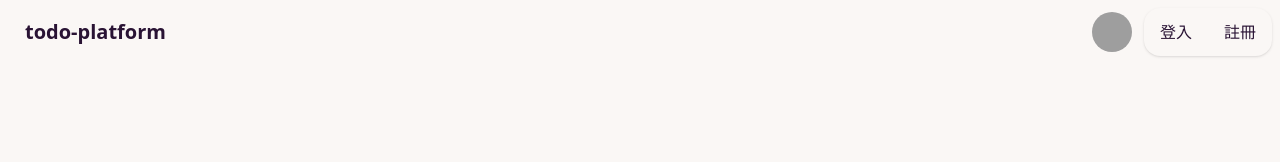
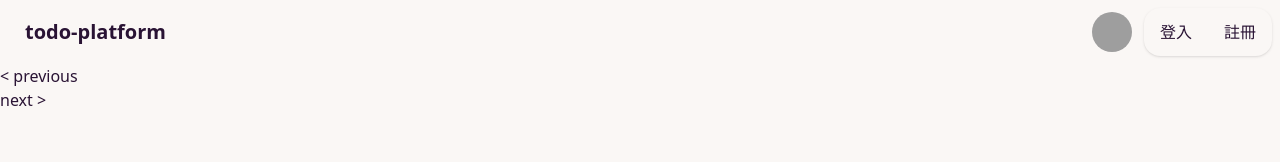
Before and after one commit to kabuto412rock/todo-platform, a React (Create React App) app in the folder frontend/: page /pageitems in a window 1280 px wide. Before the commit this address had no page. Shown: the top 162 px of the page. Built offline with nearby package versions, Linux system fonts and the light colour scheme; grey boxes are pictures that could not be loaded.

Commit message:
fix: 修正顯示列表後，會被重新轉址到列表，無法開啟建立筆記的頁面

```diff
--- a/frontend/package.json
+++ b/frontend/package.json
@@ -14,6 +14,7 @@
     "react-dom": "^17.0.2",
     "react-icons": "^4.3.1",
     "react-modal": "^3.14.4",
+    "react-paginate": "^8.1.2",
     "react-redux": "^7.2.6",
     "react-router-dom": "^6.2.2",
     "react-scripts": "5.0.0",
--- a/frontend/src/App.js
+++ b/frontend/src/App.js
@@ -3,6 +3,8 @@ import { ToastContainer } from "react-toastify";
 import "react-toastify/dist/ReactToastify.css";
 import Header from "./components/Header";
 import PrivateRoute from "./components/PrivateRoute";
+
+import PaginatedItems from "./pages/PaginatedItems";
 
 import NewNote from "./pages/NewNote";
 import Notes from "./pages/Notes";
@@ -27,6 +29,7 @@ function App() {
               <Route path="notes" element={<PrivateRoute />}>
                 <Route path="/notes" element={<Notes />} />
               </Route>
+              <Route path="/pageitems" element={<PaginatedItems />} />
             </Routes>
           </div>
         </div>
--- /dev/null
+++ b/frontend/src/components/BackButton.js
@@ -0,0 +1,11 @@
+import { FaArrowCircleLeft } from "react-icons/fa";
+import { Link } from "react-router-dom";
+
+const BackButton = ({ url }) => {
+  return (
+    <Link to={url} className="btn btn-accent   ">
+      <FaArrowCircleLeft /> 返回
+    </Link>
+  );
+};
+export default BackButton;
--- a/frontend/src/components/Header.jsx
+++ b/frontend/src/components/Header.jsx
@@ -47,7 +47,6 @@ function Header() {
                   <button
                     className="btn btn-success"
                     onClick={() => {
-                      // dispatch();
                       navigate("/new-note");
                     }}
                   >
--- /dev/null
+++ b/frontend/src/components/NoteSearchBar.jsx
@@ -0,0 +1,31 @@
+import { useEffect, useState } from "react";
+
+function NoteSearchBar({ orginal, onSearch }) {
+  const [query, setQuery] = useState("");
+
+  useEffect(() => {
+    setQuery(orginal);
+  }, [orginal]);
+  return (
+    <div className="w-full form-control">
+      <div className="input-group">
+        <input
+          type="search"
+          className="input input-bordered"
+          placeholder="標題..."
+          value={query}
+          onChange={(e) => setQuery(e.target.value)}
+        />
+        <button
+          className="btn btn-info"
+          onClick={(e) => {
+            onSearch(query);
+          }}
+        >
+          搜尋
+        </button>
+      </div>
+    </div>
+  );
+}
+export default NoteSearchBar;
--- a/frontend/src/features/note/noteSlice.js
+++ b/frontend/src/features/note/noteSlice.js
@@ -124,7 +124,6 @@ export const noteSlice = createSlice({
       })
       .addCase(getNotes.fulfilled, (state, action) => {
         state.isLoading = false;
-        state.isSuccess = true;
         state.notesData = action.payload;
       })
       .addCase(getNotes.rejected, (state, action) => {
--- a/frontend/src/pages/NewNote.jsx
+++ b/frontend/src/pages/NewNote.jsx
@@ -26,14 +26,12 @@ const NewNote = () => {
       toast.error(message);
     }
 
+    dispatch(reset());
+
     if (isSuccess) {
-      dispatch(reset());
       navigate("/notes");
       return;
     }
-
-    dispatch(reset());
-
     return () => {
       dispatch(reset());
     };
--- a/frontend/src/pages/Notes.jsx
+++ b/frontend/src/pages/Notes.jsx
@@ -1,5 +1,7 @@
 import { useEffect, useRef, useState } from "react";
 import { useSelector, useDispatch } from "react-redux";
+import ReactPaginate from "react-paginate";
+
 import { getNotes, reset } from "../features/note/noteSlice";
 import Spinner from "../components/Spinner";
 import BackButton from "../components/BackButton";
@@ -43,6 +45,7 @@ function Notes() {
       </tr>
     </>
   );
+  const handlePageClick = () => {};
 
   return (
     <Container>
@@ -55,7 +58,7 @@ function Notes() {
         <Spinner />
       ) : (
         <div className="overflow-x-auto">
-          <table className="table-fixed table w-full">
+          <table className="table-compact table w-full">
             <thead>
               <tr>
                 <th className="w-5"></th>
@@ -76,6 +79,7 @@ function Notes() {
           </table>
         </div>
       )}
+      <div className="w-full"></div>
     </Container>
   );
 }
--- /dev/null
+++ b/frontend/src/pages/PaginatedItems.jsx
@@ -0,0 +1,61 @@
+import { useEffect, useState } from "react";
+import ReactPaginate from "react-paginate";
+
+// Example items, to simulate fetching from another resources.
+const items = [1, 2, 3, 4, 5, 6, 7, 8, 9, 10, 11, 12, 13, 14];
+
+function Items({ currentItems }) {
+  return (
+    <>
+      {currentItems &&
+        currentItems.map((item) => (
+          <div>
+            <h3>Item #{item}</h3>
+          </div>
+        ))}
+    </>
+  );
+}
+
+function PaginatedItems({ itemsPerPage }) {
+  // We start with an empty list of items.
+  const [currentItems, setCurrentItems] = useState(null);
+  const [pageCount, setPageCount] = useState(0);
+  // Here we use item offsets; we could also use page offsets
+  // following the API or data you're working with.
+  const [itemOffset, setItemOffset] = useState(0);
+
+  useEffect(() => {
+    // Fetch items from another resources.
+    const endOffset = itemOffset + itemsPerPage;
+    console.log(`Loading items from ${itemOffset} to ${endOffset}`);
+    setCurrentItems(items.slice(itemOffset, endOffset));
+    setPageCount(Math.ceil(items.length / itemsPerPage));
+  }, [itemOffset, itemsPerPage]);
+
+  // Invoke when user click to request another page.
+  const handlePageClick = (event) => {
+    const newOffset = (event.selected * itemsPerPage) % items.length;
+    console.log(
+      `User requested page number ${event.selected}, which is offset ${newOffset}`
+    );
+    setItemOffset(newOffset);
+  };
+
+  return (
+    <>
+      <Items currentItems={currentItems} />
+      <ReactPaginate
+        breakLabel="..."
+        nextLabel="next >"
+        onPageChange={handlePageClick}
+        pageRangeDisplayed={5}
+        pageCount={pageCount}
+        previousLabel="< previous"
+        renderOnZeroPageCount={null}
+      />
+    </>
+  );
+}
+
+export default PaginatedItems;
```
Also changed, not shown: 1 other file (tests, documents, lock files or other folders).
